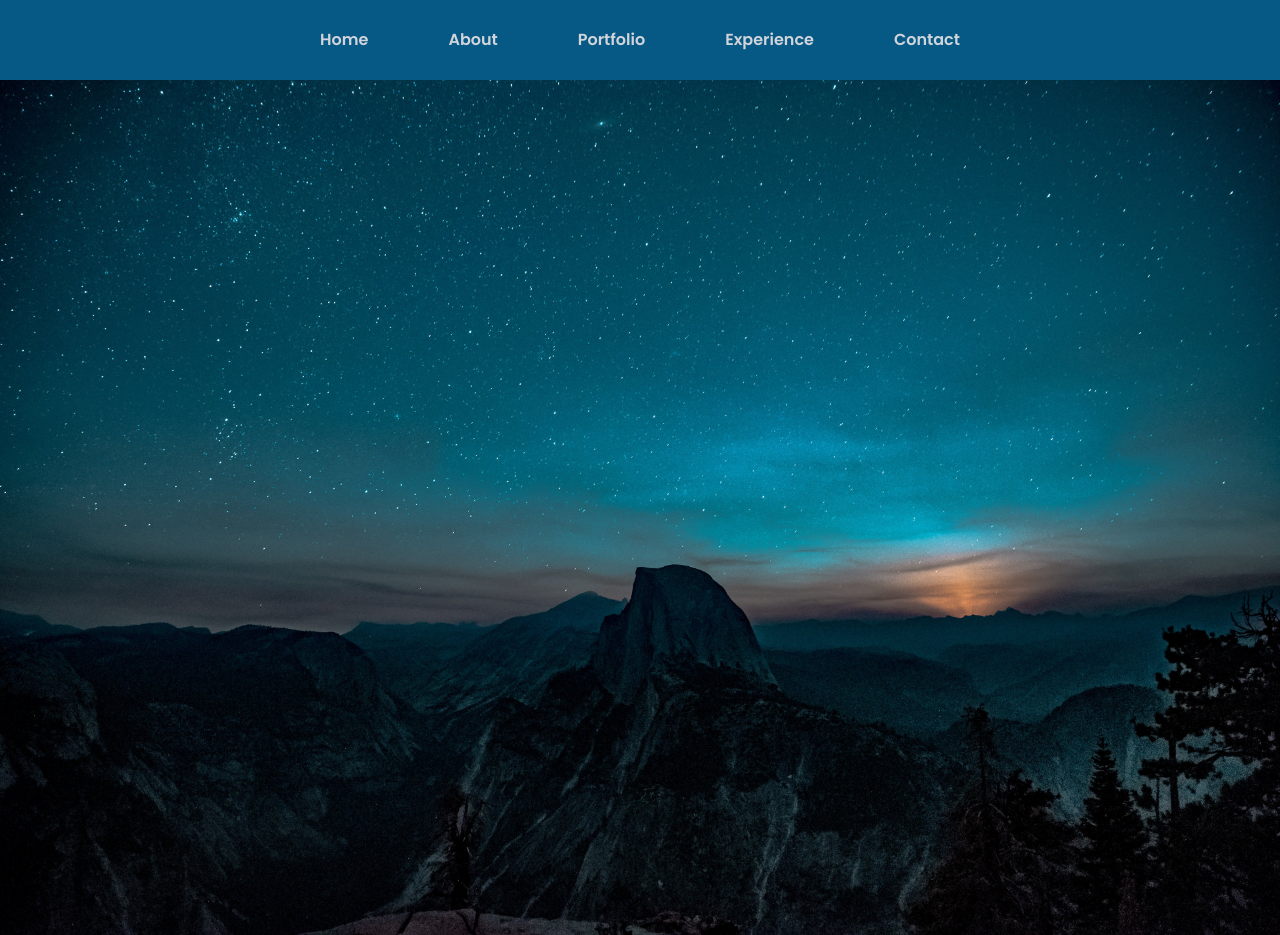
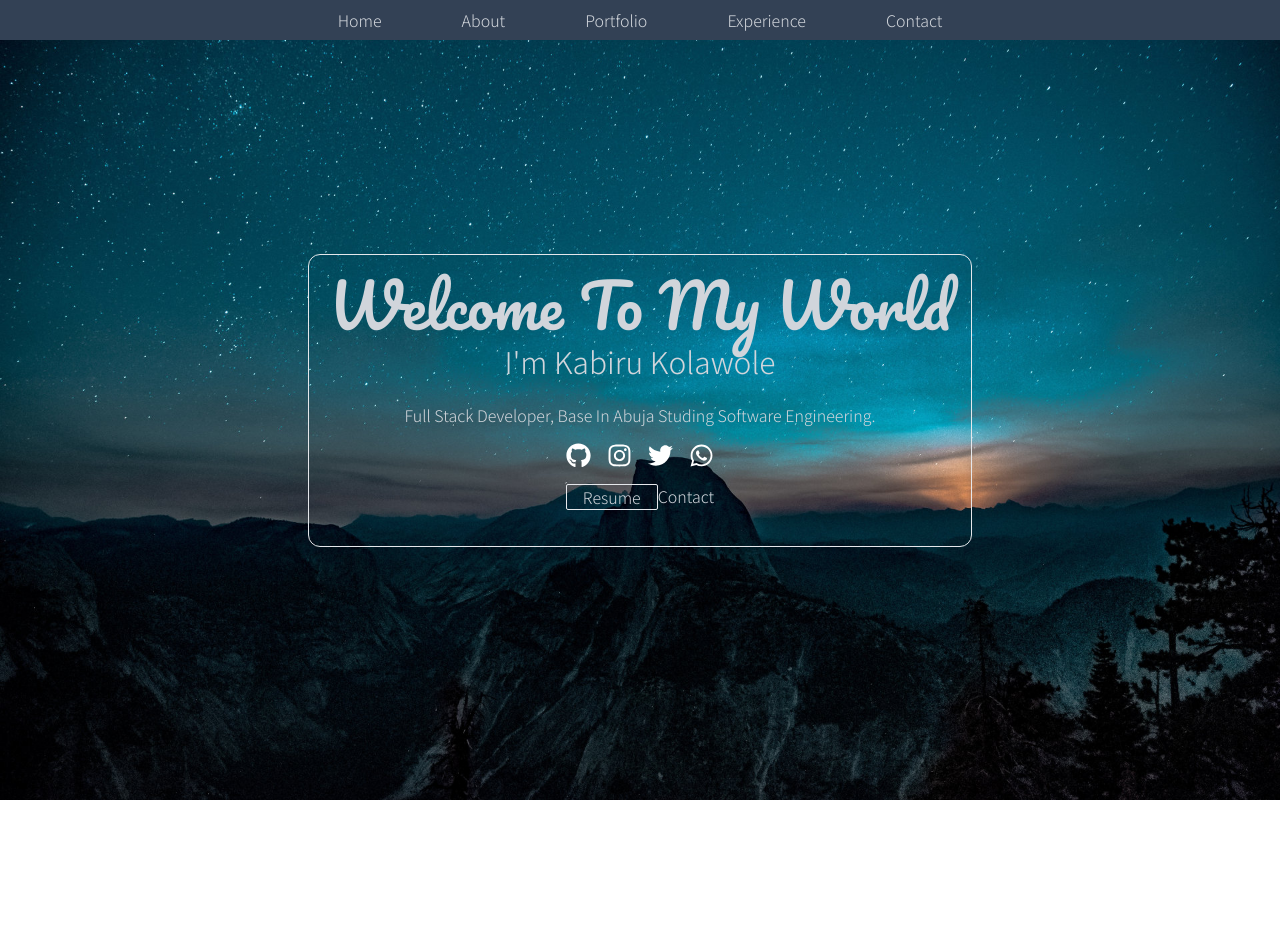
Before and after one commit to Cozy1712/React-Portfolio, a React (Create React App) app: page / in a window 1280 px wide. After the commit the page ends 800 px from the top, so only its background shows below. Built offline with nearby package versions, Linux system fonts and the light colour scheme.

Commit message:
portfolio

```diff
--- a/src/component/Home.jsx
+++ b/src/component/Home.jsx
@@ -1,10 +1,33 @@
 import React from 'react'
-import backgroundImg from '../img/backgroundImg.jpg'
+import {FaFacebook, FaGithub,FaInstagram,FaTwitter,FaWhatsapp} from 'react-icons/fa'
 
 const Home = () => {
   return (
-    <div>
-        <img src={backgroundImg}alt="bg-img"className='w-full '/>
+    <div name='home' className="bg-hero bg-cover bg-center h-screen bg-fixed">
+        <div  className=' item-center text-center justify-center flex flex-col  md:flex-row h-full px-4'>
+            <div className='items-center max-w-screen-lg mx-auto text-center justify-center flex flex-col px-4 '>
+                <div className='text-center text-gray-300 capitalize border rounded-xl  p-5'>
+                    <h1 className='text-4xl font-signature sm:text-6xl'>welcome to my world</h1>
+                    <h2 className='text-2xl py-2 sm:text-3xl'>i'm kabiru kolawole</h2>
+                    <p className='py-4 max-w-ml '>
+                        full stack developer, base in abuja studing software engineering.
+                    </p>
+                    <div className='text-white flex  justify-center '>
+                        <a href="" className='px-2 hover:text-amber-600'><FaGithub size={25}/></a>
+                        <a href="" className='px-2 hover:text-amber-600'><FaInstagram size={25}/></a>
+                        <a href="" className='px-2 hover:text-amber-600'><FaTwitter size={25}/></a>
+                        <a href=""className='px-2 hover:text-amber-600'><FaWhatsapp size={25}/></a>
+                    </div>
+                    <div className='flex justify-center p-4'>
+                        <h2 className='px-4 border rounded-sm'>Resume</h2>
+                        <h2>contact</h2>
+                    </div>
+                </div>
+
+            </div>
+
+        </div>
+
     </div>
   )
 }
--- a/src/component/NavBar.jsx
+++ b/src/component/NavBar.jsx
@@ -1,16 +1,17 @@
 import React from 'react'
 import { FaTimes, FaBars } from 'react-icons/fa'
 import { useState } from 'react'
-
+import backgroundImg from '../img/backgroundImg.jpg'
 const NavBar = () => {
     const [nav, setNav] = useState(false);
 
 
   return (
-    <nav className='flex items-center justify-center   bg-sky-800 w-full h-20 px-4  '>
-        {/* <div>
-            <h1 className='capitalize text-white font-signature text-5xl ml-2' text>cozy</h1>
-        </div> */}
+    <div >
+    <nav className=' flex items-center justify-center absolute bg-slate-700 opacity-100 w-full h-10 px-4  '>
+        <div>
+            {/* <h1 className='capitalize text-white font-signature text-5xl ml-2' text>cozy</h1> */}
+        </div>
         <ul className='hidden md:flex'>
             <li className='px-10 font-medium text-gray-300 hover:text-amber-600  hover:scale-105 duration-200 capitalize'>
                 <a href="#home">home</a>
@@ -50,6 +51,7 @@ const NavBar = () => {
 
 
     </nav>
+    </div>
   )
 }
 
--- a/src/index.css
+++ b/src/index.css
@@ -1,5 +1,7 @@
 @import url('https://fonts.googleapis.com/css2?family=Poppins:wght@600;700&display=swap');
 @import url('https://fonts.googleapis.com/css2?family=Pacifico&family=Poppins:wght@600;700&display=swap');
+@import url('https://fonts.googleapis.com/css2?family=Noto+Sans+JP:wght@100;300;700&family=Pacifico&family=Poppins:wght@600;700&display=swap');
+
 
 @tailwind base;
 @tailwind components;
@@ -7,13 +9,13 @@
 
 @layer base {
   html{
-    font-family: 'Poppins', sans-serif;
-
+    font-family: 'Noto Sans JP','Poppins', sans-serif;
 
   }
 
 
 }
+
 
 /* body {
   margin: 0;
--- a/tailwind.config.js
+++ b/tailwind.config.js
@@ -3,10 +3,10 @@ module.exports = {
   content: ["./src/**/*.{js,jsx,ts,tsx}", ],
   theme: {
     extend: {
-      // backgroundImage: {
-      //   'headerbg': "url('./img/header-background.jpg')",
-      //   'testimonialbg': "url('./img/testimonials-bg.jpg')",
-      // },
+      backgroundImage: {
+        'hero': "url('../src/img/backgroundImg.jpg')",
+        'testimonialbg': "url('./img/testimonials-bg.jpg')",
+      },
       // colors:{
       //   'body': '#17171F',
       //   'selected-text':'#A3A3FF',
```
